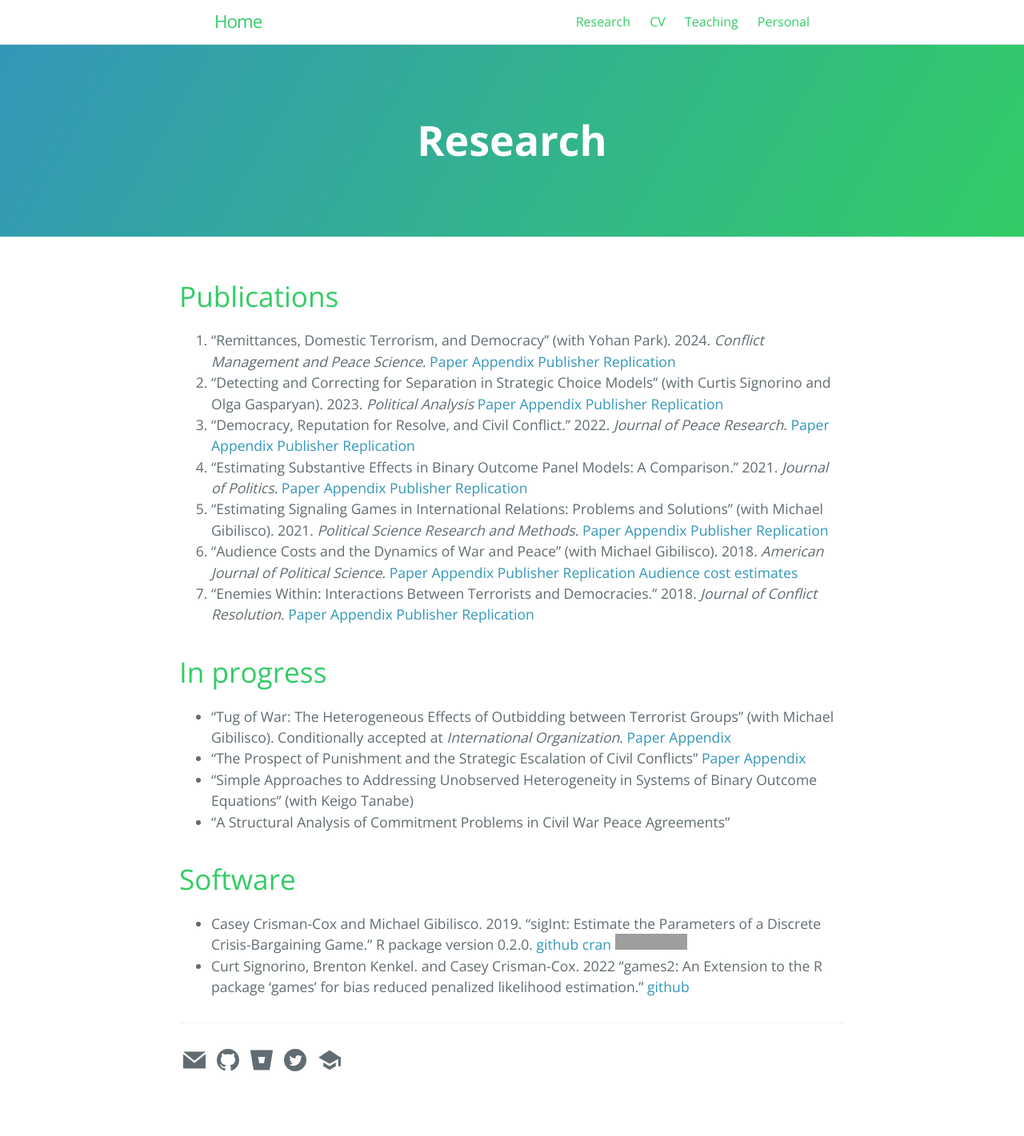
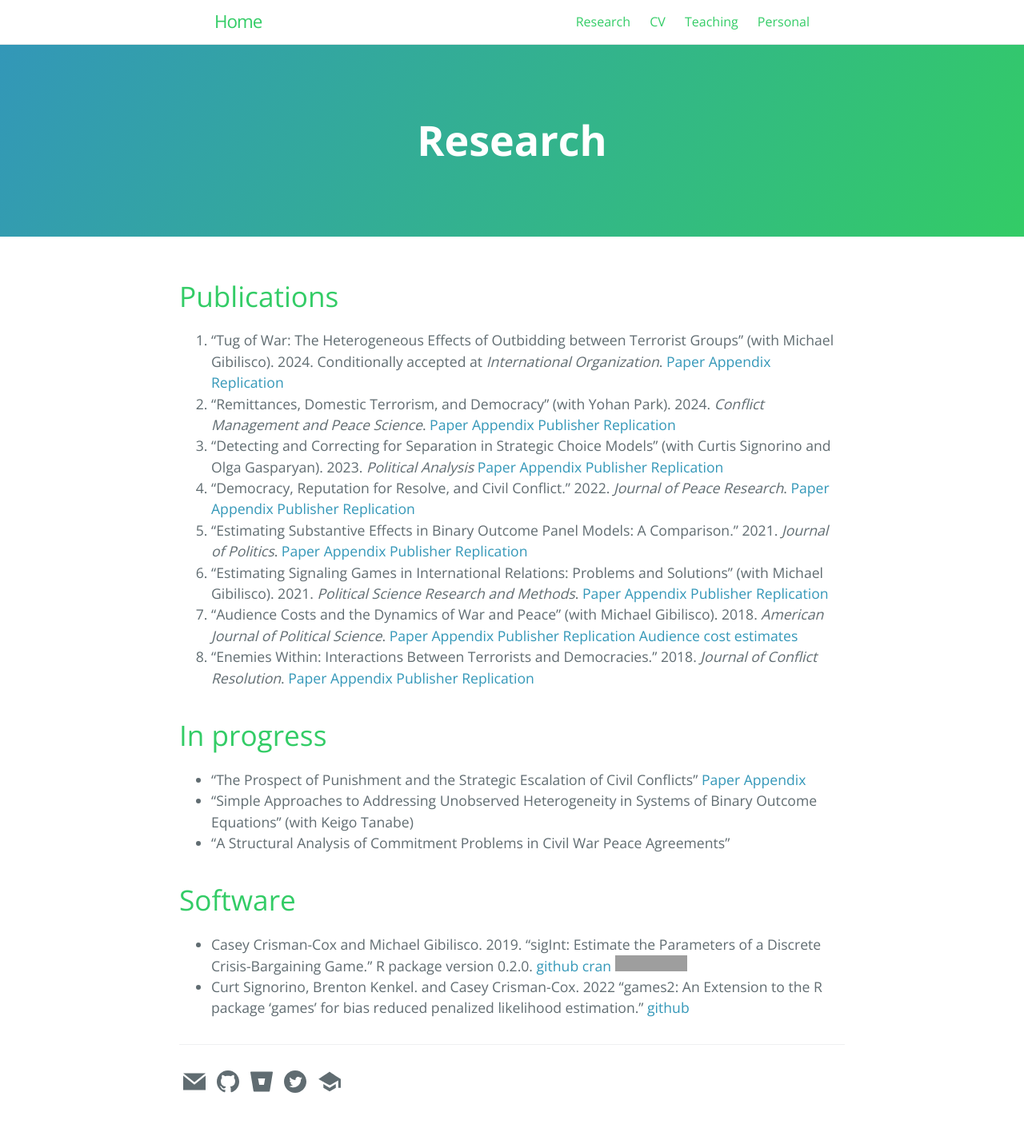
Before and after one commit to ccrismancox/ccrismancox.github.io, a Jekyll site: the page built from research.md, in a window 1280 px wide. Shown: the whole page at 80% size. Built offline with Jekyll 4.4.1, drawn with Linux system fonts in a browser that asks for light colours; comment, search, counter and statistics services are not loaded; before the commit the page ends 1394 px from its top, so only the background shows below that; part of the change alters nothing that is shown; grey boxes are pictures that could not be loaded.

Commit message:
tug of war replication link

```diff
--- a/research.md
+++ b/research.md
@@ -11,7 +11,7 @@ redirect_from:
 ---
 
 # Publications
-
+1. "Tug of War: The Heterogeneous Effects of Outbidding between Terrorist Groups" (with Michael Gibilisco). 2024. Conditionally accepted at *International Organization*. [Paper](research/outbidding.pdf) [Appendix](research/outbiddingSI.pdf) [Replication](https://github.com/ccrismancox/IO_TugOfWar)
 1. "Remittances, Domestic Terrorism, and Democracy" (with Yohan Park). 2024.  *Conflict Management and Peace Science*. [Paper](research/remittances.pdf) [Appendix](research/SIremittances.pdf) [Publisher](https://journals.sagepub.com/doi/full/10.1177/07388942231207029) [Replication](https://github.com/ccrismancox/CMPS_remittances)
 1. "Detecting and Correcting for Separation in Strategic Choice Models" (with Curtis Signorino and Olga Gasparyan). 2023.  *Political Analysis* [Paper](research/CrismanCox_PA2023.pdf) [Appendix](research/SeparationAppendix.pdf) [Publisher](https://doi.org/10.1017/pan.2022.36) [Replication](https://github.com/ccrismancox/PA_BrStrat)
 1. "Democracy, Reputation for Resolve, and Civil Conflict." 2022. *Journal of Peace Research*. [Paper](research/CrismanCox_JPR2022.pdf) [Appendix](research/appendixDuration.pdf) [Publisher](https://doi.org/10.1177/00223433211024697) [Replication](https://github.com/ccrismancox/JPR_reputation4resolve)
@@ -25,7 +25,6 @@ redirect_from:
 
 # In progress
 
-- "Tug of War: The Heterogeneous Effects of Outbidding between Terrorist Groups" (with Michael Gibilisco). Conditionally accepted at *International Organization*. [Paper](research/outbidding.pdf) [Appendix](research/outbiddingSI.pdf)
 - "The Prospect of Punishment and the Strategic Escalation of Civil Conflicts"  [Paper](research/punishment.pdf) [Appendix](research/SIpunishment.pdf)
 - "Simple Approaches to Addressing Unobserved Heterogeneity in Systems of Binary Outcome Equations" (with Keigo Tanabe)
 - "A Structural Analysis of Commitment Problems in Civil War Peace Agreements"
```
Also changed, not shown: 2 other files.
